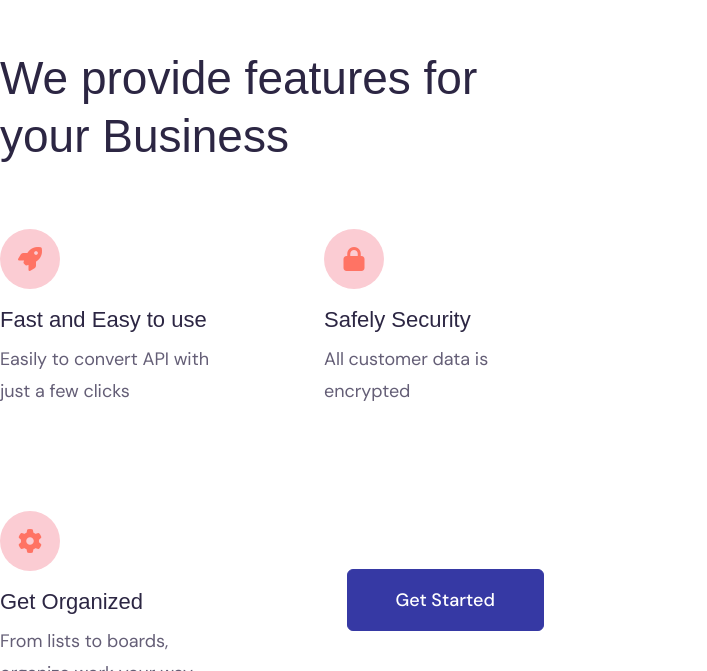
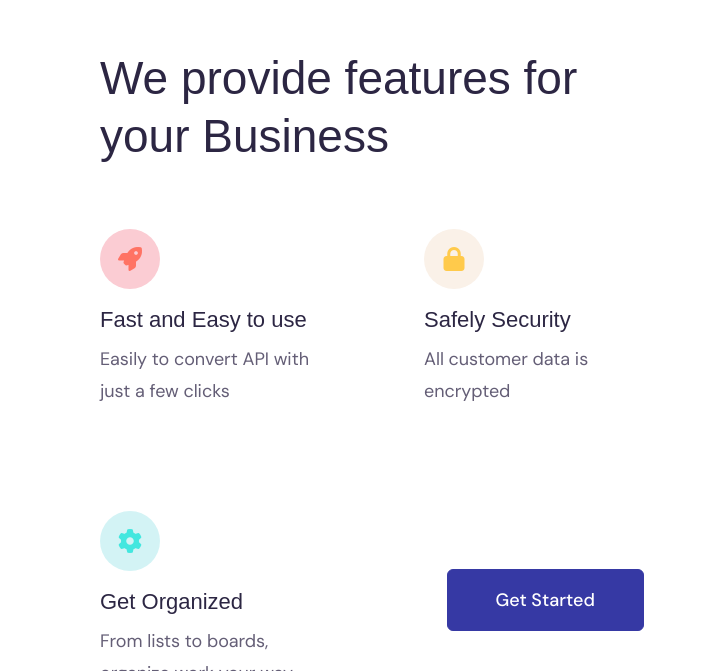
Before and after one commit to sajjad-007/innovate_work_css1, a plain HTML site: page index.html in a window 1280 px wide. Shown: the part 2129-2800 px from the top of the page, without its empty margins (0-707 px from the left). Drawn offline with Linux system fonts and the light colour scheme; a web font is replaced by a local one.

Commit message:
feature section half done

```diff
--- a/css/style.css
+++ b/css/style.css
@@ -287,6 +287,9 @@ h1,h2,h3,h4,h5,h6{
 #feature{
     padding-bottom: 160px;
 }
+.feature_part2{
+    margin-left: 100px;
+}
 .feature_part2 h2{
     width: 553px;
 }
@@ -300,8 +303,17 @@ h1,h2,h3,h4,h5,h6{
     flex-wrap: wrap;
     /* background-color: aquamarine; */
 }
-.feature_part2_items:nth-child(2).feature_part2_cont_circle{
-    background-color: yellow;
+.feature_part2_cont:nth-child(2) .feature_part2_cont_circle{
+    background-color: #FAF1E8;
+}
+.feature_part2_cont:nth-child(2) .feature_part2_cont_circle i{
+    color: #FFCA4B;
+}
+.feature_part2_cont:nth-child(3) .feature_part2_cont_circle{
+    background-color: rgba(201, 240, 243, 0.808);
+}
+.feature_part2_cont:nth-child(3) .feature_part2_cont_circle i{
+    color: var(--sky);
 }
 .feature_part2_cont_circle {
     height: 60px;
@@ -337,6 +349,7 @@ h1,h2,h3,h4,h5,h6{
 .feature_part2_cont .common_btn:hover{
     color: var(--secondary);
 }
+
 /* ============feature code end============ */
 
 /* ============common code start============ */
--- a/index.html
+++ b/index.html
@@ -29,16 +29,16 @@
                             <a href="#">home <i class="fa-solid fa-chevron-down"></i></a>
                         </li>
                         <li>
-                            <a href="#">home</a>
+                            <a href="#">about</a>
                         </li>
                         <li>
-                            <a href="#">home <i class="fa-solid fa-chevron-down"></i></a>
+                            <a href="#">service <i class="fa-solid fa-chevron-down"></i></a>
                         </li>
                         <li>
-                            <a href="#">home</a>
+                            <a href="#">blog</a>
                         </li>
                         <li>
-                            <a href="#">home</a>
+                            <a href="#">conatct</a>
                         </li>
                     </ul>
                 </div>
@@ -135,11 +135,13 @@
                 <h2 class="sub_heading">We provide features for your Business</h2>
                 <div class="feature_part2_items">
                     <div class="feature_part2_cont">
-                        <div class="feature_part2_cont_circle">
-                            <i class="fa-solid fa-rocket"></i>
+                        <div class="feature_part2_cont_child">
+                            <div class="feature_part2_cont_circle">
+                                <i class="fa-solid fa-rocket"></i>
+                            </div>
+                            <h4>Fast and Easy to use</h4>
+                            <p class="common_pera">Easily to convert API with just a few clicks</p>
                         </div>
-                        <h4>Fast and Easy to use</h4>
-                        <p class="common_pera">Easily to convert API with just a few clicks</p>
                     </div>
                     <div class="feature_part2_cont">
                         <div class="feature_part2_cont_circle">
```
